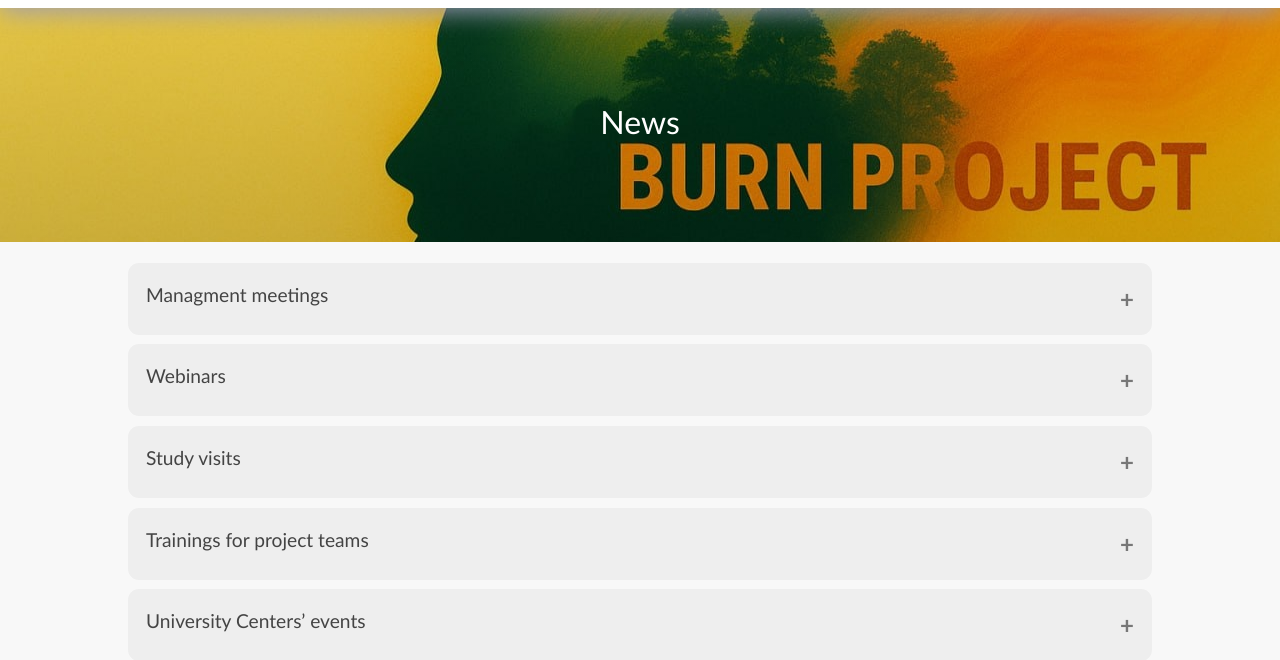
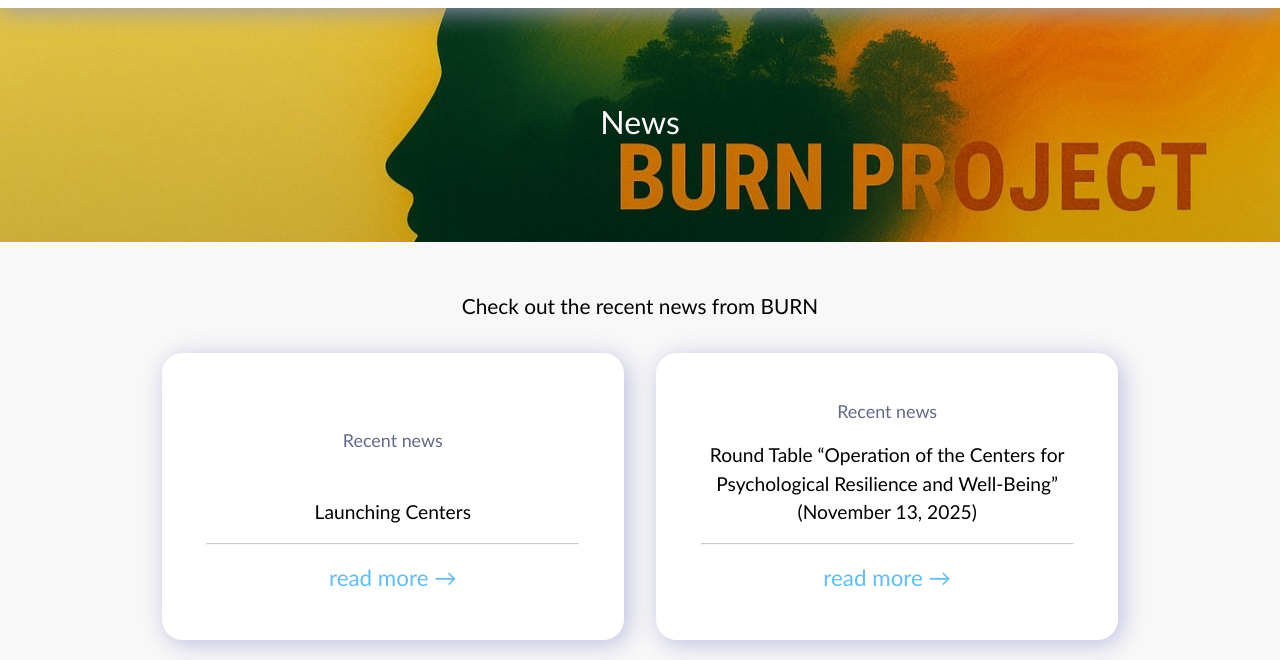
Before and after one commit to karmazinkostiantyn-cell/BURN, a plain HTML site: page news.html in a window 1280 px wide. Shown: the part 94-754 px from the top of the page. Drawn offline with Linux system fonts and the light colour scheme.

Commit message:
Added recent news

```diff
--- a/news.html
+++ b/news.html
@@ -16,6 +16,29 @@
         </div>
 
         <div class="bg-wrap-news">
+
+            <div class="title">
+                <h3>Check out the recent news from BURN</h3>
+            </div>
+
+            <div class="cards row2">
+                <div class="card">
+                    <p>Recent news</p>
+                    <h2>Launching Centers</h2>
+
+                    <hr>
+
+                    <a href="recent-news/recent-news1.html">read more →</a>
+                </div>
+                <div class="card">
+                    <p>Recent news</p>
+                    <h2>Round Table “Operation of the Centers for Psychological Resilience and Well-Being” (November 13, 2025)</h2>
+
+                    <hr>
+
+                    <a href="recent-news/recent-news2.html">read more →</a>
+                </div>
+            </div>
 
             <!--Managment meetings-->
             <button class="accordion">Managment meetings</button>
@@ -38,7 +61,7 @@
                     <br>March 8, 2024</span>
                     <br>The Steering Committee of the Erasmus+ KA2 project <span>BURN (101129379 — ERASMUS-EDU-2023-CBHE)</span> convened to review progress and align the next steps of project implementation.
                 </p>
-                <img src="./imgs/Events1.png" alt="">
+                <img src="/docs/imgs/Events1.png" alt="">
                 <p><span>Key Outcomes:</span></p>
                 <ol>
                     <li>
```
